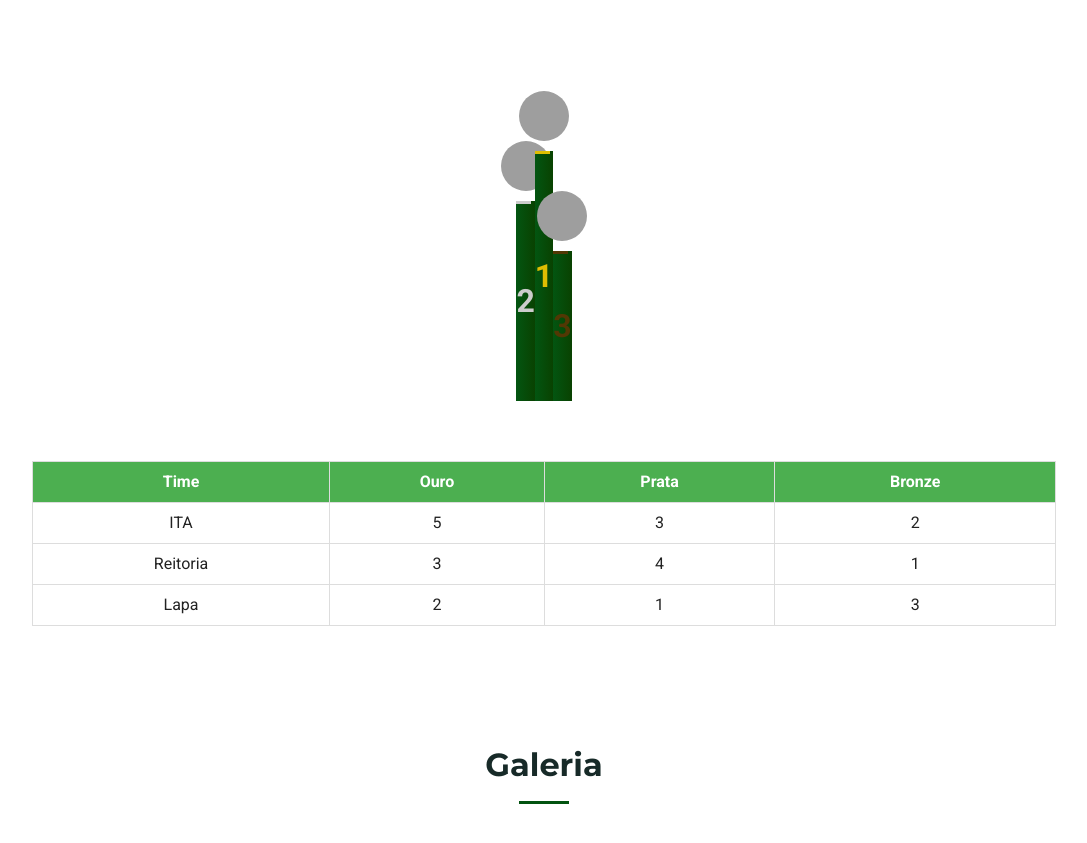
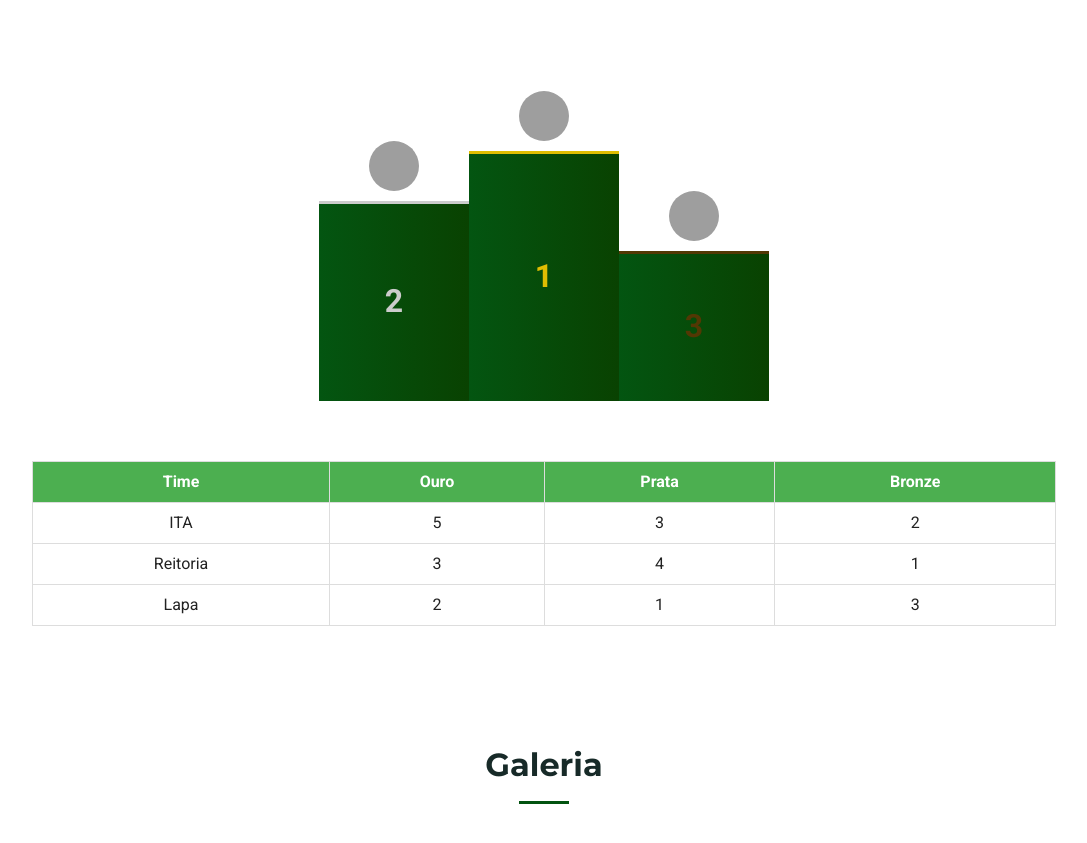
Before and after one commit to mvsmios/encontroservidores2024, a plain HTML site: page index.html in a window 1280 px wide. Shown: the part 4040-4883 px from the top of the page, without its empty margins (96-1183 px from the left). Drawn offline with Linux system fonts and the light colour scheme; grey boxes are pictures that could not be loaded.

Commit message:
Update main.css

```diff
--- a/assets/css/main.css
+++ b/assets/css/main.css
@@ -3188,9 +3188,10 @@ margin-top: -10rem;
   margin-bottom: 20px;
   padding: 20px;
   border-radius: 20px;
+  max-width:80%
 }
 .podium div {
-  max-width: 150px;
+  width: 150px;
 
   text-align: center;
   font-size: 2em;
@@ -3206,7 +3207,7 @@ margin-top: -10rem;
 .podium div::before {
   content: "";
   display: block;
-  width: 80%;
+  width: 100%;
   height: 3px;
   position: absolute;
   top: 0;
```
